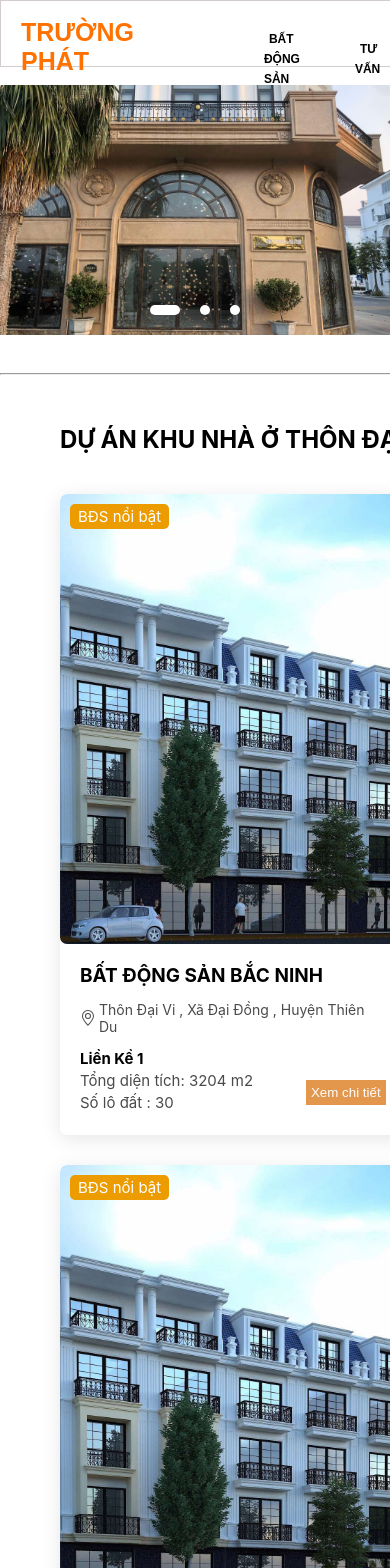
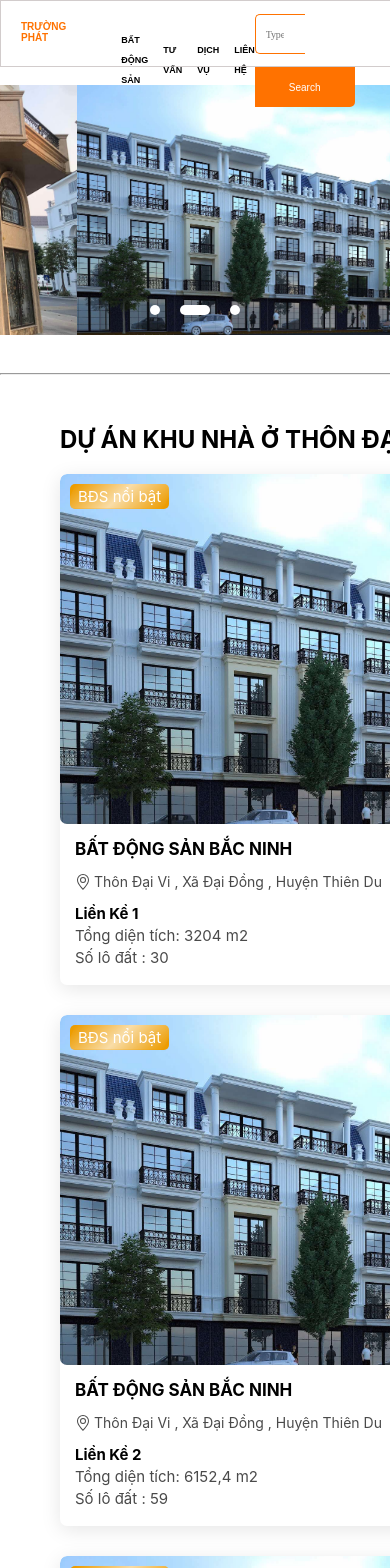
Before and after one commit to phuctranj12/BDSweb, a React (Create React App) app: page / in a window 390 px wide. Shown: the top 1568 px of the page. Built offline with nearby package versions, Linux system fonts and the light colour scheme.

Commit message:
responsive

```diff
--- a/src/components/bdsIntroBody/body.js
+++ b/src/components/bdsIntroBody/body.js
@@ -87,29 +87,29 @@ function BodyIntro() {
         navigate('/BDS-detail', { state: { property: item } });
     };
     return (
-        <div class="bds-tp-container">
-            <h2 class="bds-tp-title"><a href='/DuAn'>DỰ ÁN KHU NHÀ Ở THÔN ĐẠI VI</a></h2>
-            <div class="bds-tp-content">
-                <div class="bds-tp-column-container">
+        <div className="bds-tp-container">
+            <h2 className="bds-tp-title"><a href='/DuAn'>DỰ ÁN KHU NHÀ Ở THÔN ĐẠI VI</a></h2>
+            <div className="bds-tp-content">
+                <div className="bds-tp-column-container">
                     {data.map((item, index) => (
-                        <div key={index} class="bds-tp-column">
-                            <div class="card">
-                                <div class="logo">BĐS nổi bật</div>
+                        <div key={index} className="bds-tp-column">
+                            <div className="card">
+                                <div className="logo">BĐS nổi bật</div>
                                 <a href="">
-                                    <img class="card-img" onClick={() => handleViewDetails(item)}
+                                    <img className="card-img" onClick={() => handleViewDetails(item)}
                                         src={item.imageUrl}
                                         data-srcset={item.dataSrcset || ""}
                                         alt={item.title} />
                                 </a>
-                                <div class="card-content">
-                                    <div class="card-body">
-                                        <div class="card-title">
-                                            <a class="" href="" onClick={() => handleViewDetails(item)}>{item.title}</a>
+                                <div className="card-content">
+                                    <div className="card-body">
+                                        <div className="card-title">
+                                            <a className="" href="" onClick={() => handleViewDetails(item)}>{item.title}</a>
                                         </div>
-                                        <p class="card-address">
+                                        <p className="card-address">
 
                                             <svg xmlns="http://www.w3.org/2000/svg" width="16" height="16" fill="currentColor"
-                                                class="bi bi-geo-alt" viewBox="0 0 16 16">
+                                                className="bi bi-geo-alt" viewBox="0 0 16 16">
                                                 <path
                                                     d="M12.166 8.94c-.524 1.062-1.234 2.12-1.96 3.07A32 32 0 0 1 8 14.58a32 32 0 0 1-2.206-2.57c-.726-.95-1.436-2.008-1.96-3.07C3.304 7.867 3 6.862 3 6a5 5 0 0 1 10 0c0 .862-.305 1.867-.834 2.94M8 16s6-5.686 6-10A6 6 0 0 0 2 6c0 4.314 6 10 6 10" />
                                                 <path d="M8 8a2 2 0 1 1 0-4 2 2 0 0 1 0 4m0 1a3 3 0 1 0 0-6 3 3 0 0 0 0 6" />
@@ -117,14 +117,14 @@ function BodyIntro() {
 
                                             {item.address}
                                         </p>
-                                        <div class="card-item-name">Liền Kề {item.stt}
+                                        <div className="card-item-name">Liền Kề {item.stt}
                                         </div>
-                                        <div class="card-infor-container">
-                                            <div className='card-infor-col1'>
-                                                <div class="card-infor">Tổng diện tích: {item.area}</div>
-                                                <div class="card-infor">Số lô đất : {item.soLo} </div>
+                                        <div className="card-infor-container">
+                                            <div classNameName='card-infor-col1'>
+                                                <div className="card-infor">Tổng diện tích: {item.area}</div>
+                                                <div className="card-infor">Số lô đất : {item.soLo} </div>
                                             </div>
-                                            <a href="" class="card-btn">
+                                            <a href="" className="card-btn">
                                                 <button onClick={() => handleViewDetails(item)}>Xem chi tiết</button>
                                             </a>
 
--- a/src/components/header/header.js
+++ b/src/components/header/header.js
@@ -1,35 +1,5 @@
 
-// import { Link } from 'react-router-dom';
-// import '../../styles/header.css';
-
-// function Header() {
-//     return (
-//         <div className="navbar2">
-//             <div className="icon">
-//                 <h2 className="logo">
-//                     <Link to="/" className="logo-link">TRƯỜNG PHÁT</Link>
-//                 </h2>
-//             </div>
-
-//             <div className="menu">
-//                 <ul>
-//                     <li><Link to="/DuAn" className="menu-link">BẤT ĐỘNG SẢN</Link></li>
-//                     <li><Link to="/TuVan" className="menu-link">TƯ VẤN</Link></li>
-//                     <li><Link to="/DichVu" className="menu-link">DỊCH VỤ</Link></li>
-//                     <li><Link to="/LienHe" className="menu-link">LIÊN HỆ</Link></li>
-//                 </ul>
-//             </div>
-
-//             <div className="search">
-//                 <input className="srch" type="search" placeholder="Type To text" />
-//                 <button className="btn">Search</button>
-//             </div>
-//         </div>
-//     );
-// }
-
-// export default Header;
-import { NavLink } from 'react-router-dom';
+import { Link } from 'react-router-dom';
 import '../../styles/header.css';
 
 function Header() {
@@ -37,16 +7,16 @@ function Header() {
         <div className="navbar2">
             <div className="icon">
                 <h2 className="logo">
-                    <NavLink to="/" className="logo-link">TRƯỜNG PHÁT</NavLink>
+                    <Link to="/" className="logo-link">TRƯỜNG PHÁT</Link>
                 </h2>
             </div>
 
             <div className="menu">
                 <ul>
-                    <li><NavLink to="/DuAn" className="menu-link" activeClassName="active">BẤT ĐỘNG SẢN</NavLink></li>
-                    <li><NavLink to="/TuVan" className="menu-link" activeClassName="active">TƯ VẤN</NavLink></li>
-                    <li><NavLink to="/DichVu" className="menu-link" activeClassName="active">DỊCH VỤ</NavLink></li>
-                    <li><NavLink to="/LienHe" className="menu-link" activeClassName="active">LIÊN HỆ</NavLink></li>
+                    <li><Link to="/DuAn" className="menu-link">BẤT ĐỘNG SẢN</Link></li>
+                    <li><Link to="/TuVan" className="menu-link">TƯ VẤN</Link></li>
+                    <li><Link to="/DichVu" className="menu-link">DỊCH VỤ</Link></li>
+                    <li><Link to="/LienHe" className="menu-link">LIÊN HỆ</Link></li>
                 </ul>
             </div>
 
--- a/src/styles/bodyIntro.css
+++ b/src/styles/bodyIntro.css
@@ -133,3 +133,42 @@
     justify-content: space-between;
     display: flex;
 }
+/* Responsive Styles */
+@media (max-width: 1024px) {
+    .bds-tp-container .bds-tp-column {
+        width: 48%; /* 2 columns on medium screens */
+    }
+    .bds-tp-container .bds-tp-column-container{
+        width: 900px;
+    }
+    .bds-tp-container .card-img {
+        height: 350px;
+
+    }
+}
+
+@media (max-width: 768px) {
+    .bds-tp-container .bds-tp-column {
+        width: 100%; /* 1 column on small screens */
+    }
+    .bds-tp-container .bds-tp-column-container{
+    width: 600px;
+  }
+    .bds-tp-container h2 {
+        font-size: 24px;
+        margin-bottom: 20px;
+    }
+
+    .bds-tp-container .card-content {
+        padding: 15px;
+    }
+
+    .bds-tp-container .card-title a {
+        font-size: 17px;
+    }
+
+    .bds-tp-container .card-img {
+        /* height: 300px; */
+        width: 100%;
+    }
+}
--- a/src/styles/header.css
+++ b/src/styles/header.css
@@ -114,9 +114,11 @@ ul li a:hover{
 .srch:focus{
     outline: none;
 }
+
+
 /* Responsive cho laptop và tablet */
-@media screen and (max-width: 1200px) {
-    .icon .logo {
+@media screen and (max-width: 1320px) {
+    .logo .logo-link {
         font-size: 22px;
     }
 
@@ -125,62 +127,94 @@ ul li a:hover{
     }
 
     .srch {
-        width: 120px;
+        width: 150px;
     }
 
     .btn {
         font-size: 13px;
-        padding: 4px 8px;
+        padding: 4px 10px;
     }
 }
-
-/* Responsive cho tablet và điện thoại */
-@media screen and (max-width: 768px) {
-    .navbar {
-        flex-wrap: wrap; /* Đảm bảo các phần tử không bị tràn */
+@media screen and (max-width: 1100px) {
+    .logo .logo-link {
+        font-size: 17px;
     }
-
-    .menu ul {
-        flex: 1;
-        justify-content: center; /* Giữ menu ở giữa */
+    .icon{
+        width: 200px;
     }
-
-    .search {
-        flex: 1;
-        justify-content: flex-end; /* Đưa phần tìm kiếm về bên phải */
+    .menu ul{
+        margin-left: 0px;
+    }
+    .menu{
+        width: 600px;
+    }
+    .menu ul li a {
+        font-size: 12px;
     }
 
     .srch {
         width: 100px;
     }
+
+    .btn {
+        font-size: 13px;
+        padding: 4px 10px;
+    }
 }
-
-/* Responsive cho màn hình nhỏ nhất */
-@media screen and (max-width: 480px) {
-    .navbar {
-        padding: 10px;
+@media screen and (max-width: 912px) {
+    .logo .logo-link {
+        font-size: 13px;
     }
-
-    .menu ul {
-        gap: 10px; /* Giảm khoảng cách giữa các mục menu */
+    .icon{
+        width: 150px;
     }
-
-    .icon .logo {
-        font-size: 20px;
+    .menu ul{
+        margin-left: 0px;
     }
-
+    .menu{
+        width: 400px;
+    }
     .menu ul li a {
-        font-size: 12px;
-        padding: 5px;
+        font-size: 10px;
     }
-
+    .menu ul li {
+        margin-left: 15px;
+    }
     .srch {
-        width: 90px;
-        font-size: 12px;
+        width: 100px;
     }
 
     .btn {
-        font-size: 12px;
-        padding: 3px 6px;
+        font-size: 13px;
+        padding: 4px 10px;
     }
 }
+@media screen and (max-width: 730px) {
+    .logo .logo-link {
+        font-size: 10px;
+    }
+    .icon{
+        width: 100px;
+    }
+    .menu ul{
+        margin-left: 0px;
+    }
+    .menu{
+        width: 200px;
+    }
+    .menu ul li a {
+        font-size: 9px;
+    }
+    .menu ul li {
+        margin-left: 15px;
+    }
+    .srch {
+        width: 50px;
+        font-size: 10px;
+    }
+
+    .btn {
+        font-size: 10px;
+        padding: 4px 10px;
+    }
+}
```
